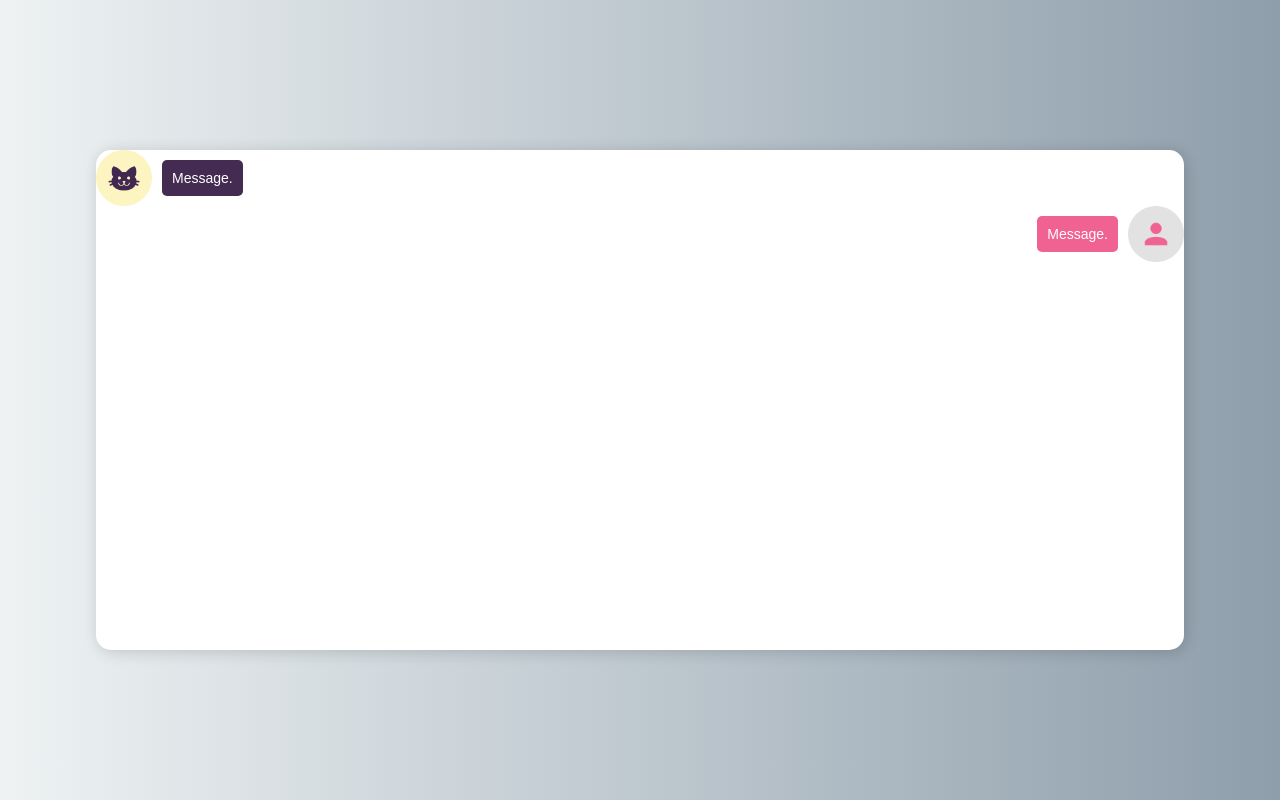
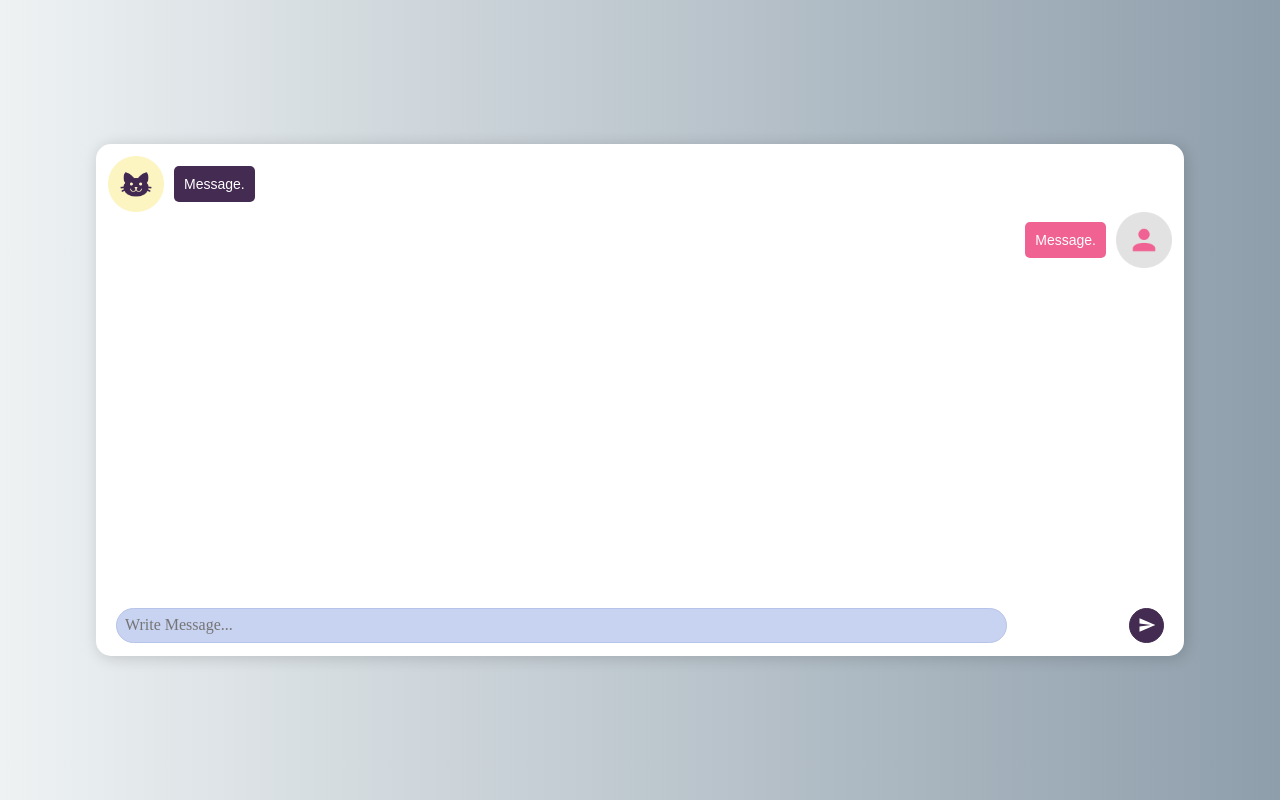
Before and after one commit to agusp-dev/reactcba-workshop-catbot, a React (Create React App) app: page /chat in a window 1280 px wide. Built offline with nearby package versions, Linux system fonts and the light colour scheme.

Commit message:
Integrated input styles

```diff
--- /dev/null
+++ b/src/components/inputChat/InputChat.css
@@ -0,0 +1,37 @@
+.chatbot-chat-input-container {
+	width: 100%;
+	/* height: 10%; */
+	margin-bottom: 12px;
+	padding: 0 8px;
+	display: flex;
+	justify-content: space-between;
+	align-items: center;
+}
+
+.chatbot-chat-input-container input {
+	width: 85%;
+	height: 35px;
+	/* margin: auto; */
+	border: 1px solid #b7c4e9;
+	background: #C8D3F1;
+	color: #5B70A9;
+	font-family: 'Quicksand';
+	padding: 8px;
+	/* padding-left: 20px; */
+	box-sizing: border-box;
+	border-radius: 25px;
+	font-size: 16px;
+	outline: none;
+}
+
+.chatbot-chat-input-container button {
+	width: 35px;
+	height: 35px;
+	border-radius: 50%;
+	border: 1px solid #432b51;
+	background: #432b51;
+	outline: none;
+	background-image: url('../../assets/send.png');
+	background-repeat: no-repeat;
+	background-position: center;
+}
--- /dev/null
+++ b/src/components/inputChat/InputChat.jsx
@@ -0,0 +1,15 @@
+import React from 'react'
+import './InputChat.css'
+
+const InputChat = () => {
+	return (
+		<form className='chatbot-chat-input-container'>
+			<input
+				type="text"
+				placeholder='Write Message...' />
+			<button type='submit'></button>
+		</form>
+	)
+}
+
+export default InputChat
--- a/src/pages/chat/Chat.css
+++ b/src/pages/chat/Chat.css
@@ -15,9 +15,20 @@
 .chatbot-chat {
 	width: 100%;
 	height: 500px;
+	padding: 12px 12px 0;
 	background: #fff;
 	border-radius: 15px;
 	display: flex;
 	flex-direction: column;
 	box-shadow: 2px 2px 15px 0 rgb(0, 0, 0, 0.16);
 }
+
+.chatbot-chat-container-body {
+	height: 90%;
+}
+
+.chatbot-chat-container-input {
+	height: 10%;
+	display: flex;
+	align-items: center;
+}
--- a/src/pages/chat/Chat.jsx
+++ b/src/pages/chat/Chat.jsx
@@ -1,6 +1,7 @@
 import React from 'react'
 import CatItem from '../../components/catItem/CatItem'
 import UserItem from '../../components/userItem/UserItem'
+import InputChat from '../../components/inputChat/InputChat'
 import './Chat.css'
 
 const Chat = () => {
@@ -13,6 +14,9 @@ const Chat = () => {
 						<CatItem />
 						<UserItem />
 					</div>
+					<div className='chatbot-chat-container-input'>
+						<InputChat />
+					</div>
 				</div>
 			</div>
 		</div>
```
Also changed, not shown: src/assets/send.png (added).
